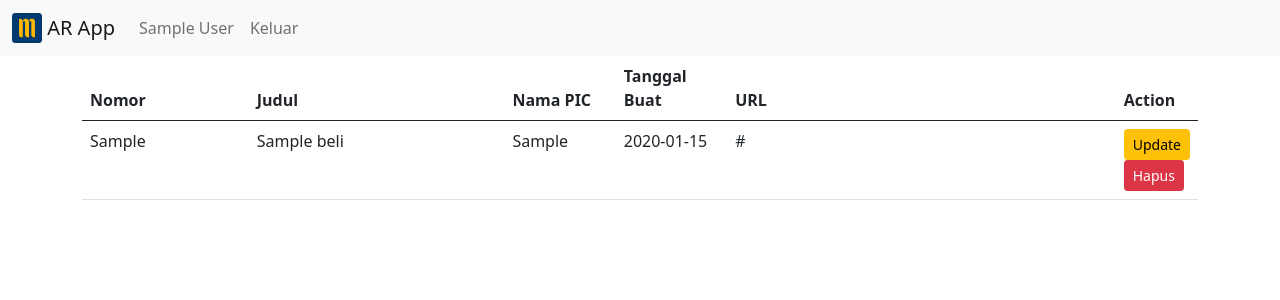
After one commit to timgio26/mameno_mtf, a Flask app: page /list_beli in a window 1280 px wide. The commit adds this page. Shown: the top 300 px of the page. Run offline with Flask 3, Linux system fonts and the light colour scheme; the visitor is signed in with stand-in values (Sample User, id 1); tables that the repository leaves empty hold one stand-in row (values such as "Sample post"); some libraries are stand-ins or nearby versions.

Commit message:
tambah form beli

```diff
--- a/flask_app.py
+++ b/flask_app.py
@@ -16,14 +16,7 @@ import plotly.express as px
 
 
 app = Flask(__name__)
-# app.config['DEBUG']=True
 app.config.from_pyfile('config.py')
-# SQLALCHEMY_DATABASE_URI="mysql+mysqlconnector://mameno:mysqlmtf2021@mameno.mysql.pythonanywhere-services.com/mameno$default"
-# app.config['SECRET_KEY']='bumimarinaemas'
-# app.config['SQLALCHEMY_DATABASE_URI'] = SQLALCHEMY_DATABASE_URI
-# app.config['SQLALCHEMY_POLL_RECYCLE']=299
-# app.config['SQLALCHEMY_TRACK_MODIFICATIONS'] = False
-
 db = SQLAlchemy(app)
 Migrate(app,db)
 bootstrap = Bootstrap(app)
@@ -48,6 +41,16 @@ class tbl_memo(db.Model):
     no=db.Column(db.Integer)
     no_memo=db.Column(db.Text)
     linkmemo=db.Column(db.Text)
+
+class tbl_beli(db.Model):
+    id=db.Column(db.Integer, primary_key=True)
+    penulis_beli=db.Column(db.Text)
+    judul_beli=db.Column(db.Text)
+    tanggal_buat=db.Column(db.Date)
+    tahun_beli=db.Column(db.Integer)
+    no=db.Column(db.Integer)
+    no_beli=db.Column(db.Text)
+    linkbeli=db.Column(db.Text)
 
 class alluser(db.Model):
     id=db.Column(db.Integer, primary_key=True)
@@ -142,7 +145,7 @@ class delcomp(FlaskForm):
 
 class tambah_baru(FlaskForm):
     # penulis_memo=StringField('Penulis Surat:')
-    dropdown_list = ['Nota','Memo']
+    dropdown_list = ['Nota','Memo','Form Pembelian','Nota Bersama']
     type=SelectField('Jenis:',choices=dropdown_list,validators=[DataRequired()])
     judul=StringField('Judul Memo/Nota:',validators=[DataRequired()])
     # tanggal_memo=DateField('Tanggal Surat:', format='%Y-%m-%d')
@@ -158,7 +161,7 @@ class formupdate(FlaskForm):
     submit=SubmitField('Update')
 
 class tambah_historis(FlaskForm):
-    dropdown_list = ['Nota','Memo']
+    dropdown_list = ['Nota','Memo','Form Pembelian']
     type=SelectField('Jenis:',choices=dropdown_list,validators=[DataRequired()])
     pic=StringField('PIC:',validators=[DataRequired()])
     judul=StringField('Judul:',validators=[DataRequired()])
@@ -461,6 +464,54 @@ def tambah_all():
                 db.session.add(newnota)
                 db.session.commit()
                 return redirect(url_for('result',type='nota',id=newnota.id))
+            elif(form.type.data=="Form Pembelian"):
+
+                now=date.today()
+                if (now.month == 1):
+                    mr="I"
+                elif (now.month == 2):
+                    mr="II"
+                elif (now.month == 3):
+                    mr="III"
+                elif (now.month == 4):
+                    mr="IV"
+                elif (now.month == 5):
+                    mr="V"
+                elif (now.month == 6):
+                    mr="VI"
+                elif (now.month == 7):
+                    mr="VII"
+                elif (now.month == 8):
+                    mr="VIII"
+                elif (now.month == 9):
+                    mr="IX"
+                elif (now.month == 10):
+                    mr="X"
+                elif (now.month == 11):
+                    mr="XI"
+                else:
+                    mr="XII"
+
+                max = db.session.query(func.max(tbl_beli.no)).filter_by(tahun_beli=now.year).scalar()
+                if(max == None):
+                    no=1
+                else:
+                    no=max+1
+
+                if len(str(no))==1:
+                    adj="00"
+                elif len(str(no))==2:
+                    adj="0"
+                else:
+                    adj=""
+
+                no_beli=f"{adj}{no}/FPPA-ARM/MTF/{mr}/{now.year}"
+                newbeli=tbl_beli(penulis_beli=session['namauser'],judul_beli=form.judul.data,tanggal_buat=now,tahun_beli=now.year,no=no,no_beli=no_beli)
+                db.session.add(newbeli)
+                db.session.commit()
+                return redirect(url_for('result',type='beli',id=newbeli.id))
+
+
             else:
                 now=date.today()
                 # newmemo=tbl_memo(penulis_memo=session['namauser'],judul_memo=form.judul.data,tanggal_buat=now,tahun_memo=now.year)
@@ -518,6 +569,8 @@ def tambah_all():
 def result(type,id):
     if type=='memo':
         x=tbl_memo.query.get(id)
+    elif type=='beli':
+        x=tbl_beli.query.get(id)
     else:
         x=tbl_nota.query.get(id)
     return render_template('result.html',x=x)
@@ -547,6 +600,13 @@ def delnota(id):
     db.session.commit()
     return redirect(url_for('list_nota'))
 
+@app.route('/delbeli/<id>',methods=['GET', 'POST'])
+def delbeli(id):
+    delitem=tbl_beli.query.get(id)
+    db.session.delete(delitem)
+    db.session.commit()
+    return redirect(url_for('list_beli'))
+
 @app.route('/updatenota/<id>',methods=['GET', 'POST'])
 def updatenota(id):
     form=formupdate()
@@ -563,6 +623,22 @@ def updatenota(id):
     else:
         return render_template('update.html',x=upnota,form=form)
 
+@app.route('/updatefbeli/<id>',methods=['GET', 'POST'])
+def updatefbeli(id):
+    form=formupdate()
+    upmemo=tbl_beli.query.get(id)
+    if form.validate_on_submit():
+        upmemo.linkbeli=form.url.data
+        upmemo.penulis_beli=form.pic.data
+        upmemo.judul_beli=form.judul.data
+        upmemo.no_beli=form.no.data
+        upmemo.tanggal_buat=form.tgl_update.data
+        db.session.add(upmemo)
+        db.session.commit()
+        return redirect(url_for('list_beli'))
+    else:
+        return render_template('update.html',x=upmemo,form=form)
+
 @app.route('/list_memo',methods=['GET','POST'])
 def list_memo():
     form=filterform()
@@ -578,6 +654,16 @@ def list_memo():
                 year=datetime.now().year
             df=tbl_memo.query.order_by(asc(tbl_memo.no)).filter_by(tahun_memo=year).all()
             return  render_template ("list_memo.html",df=df,form=form,year=year)
+    else:
+        return redirect(url_for('masuk'))
+
+@app.route('/list_beli',methods=['GET','POST'])
+def list_beli():
+
+    if session.get('user',None):
+
+        df=tbl_beli.query.all()
+        return  render_template ("list_beli.html",df=df)
     else:
         return redirect(url_for('masuk'))
 
@@ -660,6 +746,57 @@ def th():
                 db.session.add(newmemo)
                 db.session.commit()
                 return redirect(url_for('result',type="memo",id=newmemo.id))
+            elif(form.type.data=="Form Pembelian"):
+                tgl=form.tanggal.data
+                now=form.tanggal.data
+
+                # db.session.add(newmemo)
+                # db.session.commit()
+                if (now.month == 1):
+                    mr="I"
+                elif (now.month == 2):
+                    mr="II"
+                elif (now.month == 3):
+                    mr="III"
+                elif (now.month == 4):
+                    mr="IV"
+                elif (now.month == 5):
+                    mr="V"
+                elif (now.month == 6):
+                    mr="VI"
+                elif (now.month == 7):
+                    mr="VII"
+                elif (now.month == 8):
+                    mr="VIII"
+                elif (now.month == 9):
+                    mr="IX"
+                elif (now.month == 10):
+                    mr="X"
+                elif (now.month == 11):
+                    mr="XI"
+                else:
+                    mr="XII"
+                # newmemo=tbl_memo.query.get(newmemo.id)
+                if form.nomor.data:
+                    no=form.nomor.data
+                else:
+                    max = db.session.query(func.max(tbl_beli.no)).filter_by(tahun_beli=tgl.year).scalar()
+                    if(max == None):
+                        no=1
+                    else:
+                        no=max+1
+                if len(str(no))==1:
+                    adj="00"
+                elif len(str(no))==2:
+                    adj="0"
+                else:
+                    adj=""
+                no_memo=f"{adj}{no}/FPPA-ARM/MTF/{mr}/{tgl.year}"
+
+                newitem=tbl_beli(penulis_beli=form.pic.data,judul_beli=form.judul.data,tanggal_buat=form.tanggal.data,tahun_beli=tgl.year,no=no,no_beli=no_memo)
+                db.session.add(newitem)
+                db.session.commit()
+                return redirect(url_for('result',type="beli",id=newitem.id))
             else:
                 tgl=form.tanggal.data
                 now=form.tanggal.data
--- /dev/null
+++ b/templates/list_beli.html
@@ -0,0 +1,75 @@
+{% extends 'base.html' %}
+{% block content %}
+{% import 'bootstrap/wtf.html' as wtf %}
+
+
+
+<div class="container">
+  {% if session['user']=='admin' %}
+  <table class="table">
+    <thead>
+      <tr>
+        <th style="width:15%">Nomor</th>
+        <th style="width:23%">Judul</th>
+        <th style="width:10%">Nama PIC</th>
+        <th style="width:10%">Tanggal Buat</th>
+        <th style="width:35%">URL</th>
+        <th style="width:7%">Action</th>
+      </tr>
+    </thead>
+    <tbody>
+      {% for x in df %}
+      <tr>
+
+        <td>{{x.no_beli}}</td>
+        <td>{{x.judul_beli}}</td>
+        <td>{{x.penulis_beli}}</td>
+        <td>{{x.tanggal_buat}}</td>
+        <td>{{x.linkbeli}}</td>
+        <td>
+          <a class="btn btn-warning btn-sm" href="/updatefbeli/{{x.id}}" role="button">Update</a>
+          <a class="btn btn-danger btn-sm" href="/delbeli/{{x.id}}" role="button">Hapus</a>
+        </td>
+      </tr>
+      {% endfor %}
+
+    </tbody>
+  </table>
+    <!-- <a class="btn btn-primary btn-sm" href="/download/nota" role="button">Download All</a> -->
+  {% else %}
+
+  <table class="table">
+    <thead>
+      <tr>
+
+        <th style="width:15%">Nomor</th>
+        <th style="width:25%">Judul</th>
+        <th style="width:20%">Nama</th>
+        <th style="width:20%">Tanggal Buat</th>
+        <th style="width:20%">URL</th>
+
+      </tr>
+    </thead>
+    <tbody>
+      {% for x in df %}
+      <tr>
+
+        <td>{{x.no_beli}}</td>
+        <td>{{x.judul_beli}}</td>
+        <td>{{x.penulis_beli}}</td>
+        <td>{{x.tanggal_buat}}</td>
+        {% if x.linkbeli %}
+        <td><a href="{{x.linkbeli}}">View</a></td>
+        {% else %}
+        <td>-</td>
+        {% endif %}
+
+      </tr>
+      {% endfor %}
+
+    </tbody>
+  </table>
+  {% endif %}
+</div>
+
+{% endblock %}
--- a/templates/result.html
+++ b/templates/result.html
@@ -17,9 +17,9 @@
     <tbody>
 
       <tr>
-        <td>{{x.no_memo}}{{x.no_nota}}</td>
-        <td>{{x.judul_memo}}{{x.judul_nota}}</td>
-        <td>{{x.penulis_memo}}{{x.penulis_nota}}</td>
+        <td>{{x.no_memo}}{{x.no_nota}}{{x.no_beli}}</td>
+        <td>{{x.judul_memo}}{{x.judul_nota}}{{x.judul_beli}}</td>
+        <td>{{x.penulis_memo}}{{x.penulis_nota}}{{x.penulis_beli}}</td>
         <td>{{x.tanggal_buat}}</td>
       </tr>
 
```
Also changed, not shown: templates/home.html (+12 -0 lines), templates/update.html (+21 -3 lines), static/1.jpg, static/2.jpg, static/3.jpg, static/4.jpg, static/5.jpg.
